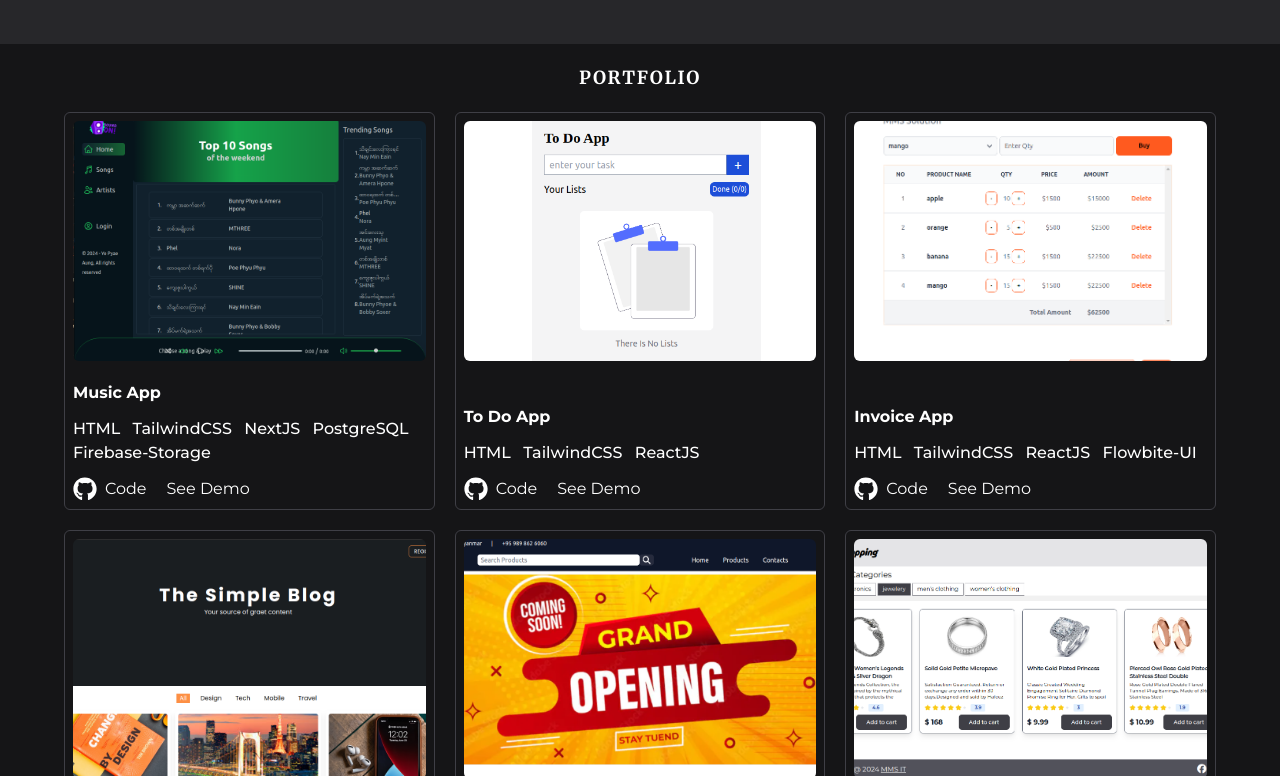
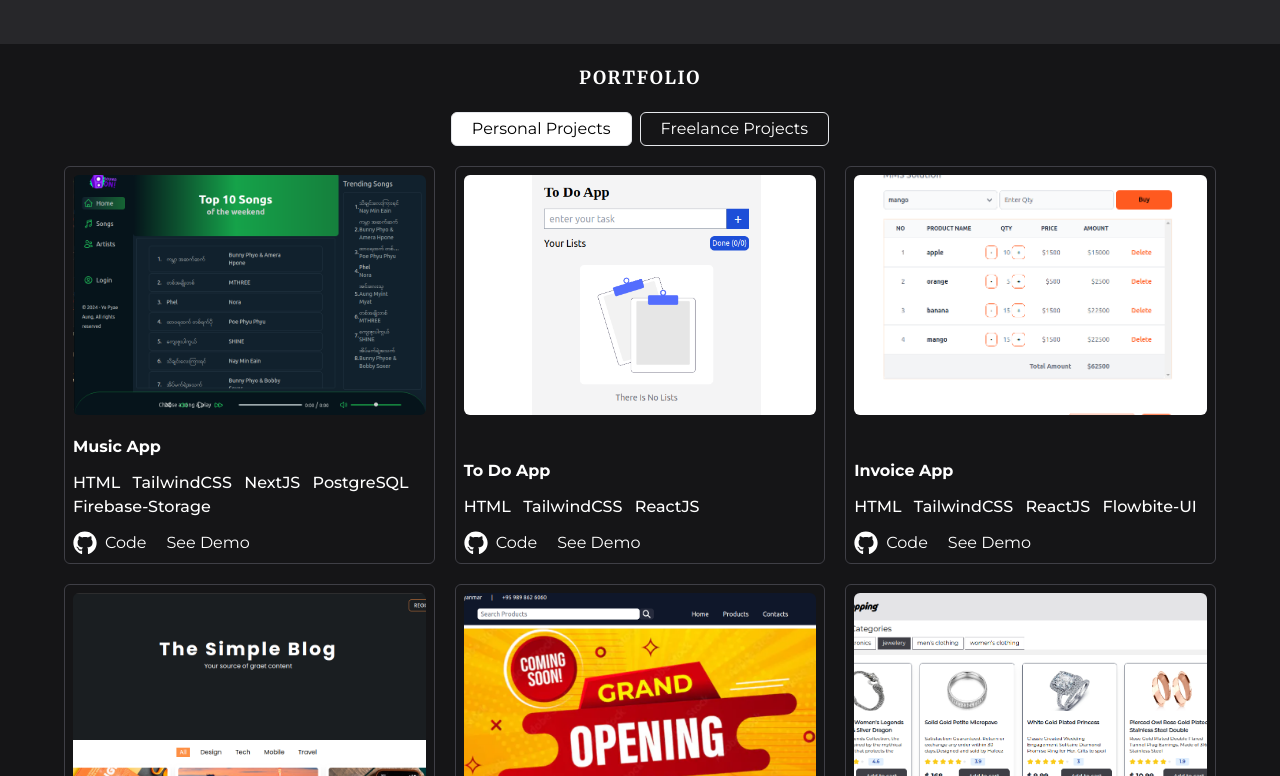
Before and after one commit to yepyaeaung13/my-portfolio, a React (Vite) app: page / in a window 1280 px wide. Shown: the part 1164-1940 px from the top of the page. Built offline with nearby package versions, Linux system fonts and the light colour scheme; the HTML template or start-up script is replaced by a standard one.

Commit message:
update projects

```diff
--- /dev/null
+++ b/src/components/FreelanceProject.jsx
@@ -0,0 +1,48 @@
+import React from "react";
+
+const FreelanceProject = ({ project }) => {
+  console.log(project);
+  return (
+    <div
+      data-aos="fade-up"
+      data-aos-duration="1000"
+      className="flex flex-col gap-5 p-2 border border-zinc-700 rounded-md"
+    >
+      <div className="flex justify-center">
+        <img
+          src={project.img}
+          className="w-full h-60 object-cover object-center rounded-md"
+        />
+      </div>
+      <div className="flex flex-col gap-3 mt-auto">
+        <h2 className="font-bold">{project.title}</h2>
+        <p className="font-medium word-spacing">{project.tech}</p>
+        <div className="flex gap-5">
+          <a
+            href={project.code}
+            target="_blank"
+            className="flex items-center gap-2 hover:underline"
+          >
+            <svg
+              xmlns="http://www.w3.org/2000/svg"
+              viewBox="0 0 496 512"
+              className="size-6"
+            >
+              {/*!Font Awesome Free 6.5.1 by @fontawesome - https://fontawesome.com License - https://fontawesome.com/license/free Copyright 2024 Fonticons, Inc.*/}
+              <path
+                d="M165.9 397.4c0 2-2.3 3.6-5.2 3.6-3.3 .3-5.6-1.3-5.6-3.6 0-2 2.3-3.6 5.2-3.6 3-.3 5.6 1.3 5.6 3.6zm-31.1-4.5c-.7 2 1.3 4.3 4.3 4.9 2.6 1 5.6 0 6.2-2s-1.3-4.3-4.3-5.2c-2.6-.7-5.5 .3-6.2 2.3zm44.2-1.7c-2.9 .7-4.9 2.6-4.6 4.9 .3 2 2.9 3.3 5.9 2.6 2.9-.7 4.9-2.6 4.6-4.6-.3-1.9-3-3.2-5.9-2.9zM244.8 8C106.1 8 0 113.3 0 252c0 110.9 69.8 205.8 169.5 239.2 12.8 2.3 17.3-5.6 17.3-12.1 0-6.2-.3-40.4-.3-61.4 0 0-70 15-84.7-29.8 0 0-11.4-29.1-27.8-36.6 0 0-22.9-15.7 1.6-15.4 0 0 24.9 2 38.6 25.8 21.9 38.6 58.6 27.5 72.9 20.9 2.3-16 8.8-27.1 16-33.7-55.9-6.2-112.3-14.3-112.3-110.5 0-27.5 7.6-41.3 23.6-58.9-2.6-6.5-11.1-33.3 2.6-67.9 20.9-6.5 69 27 69 27 20-5.6 41.5-8.5 62.8-8.5s42.8 2.9 62.8 8.5c0 0 48.1-33.6 69-27 13.7 34.7 5.2 61.4 2.6 67.9 16 17.7 25.8 31.5 25.8 58.9 0 96.5-58.9 104.2-114.8 110.5 9.2 7.9 17 22.9 17 46.4 0 33.7-.3 75.4-.3 83.6 0 6.5 4.6 14.4 17.3 12.1C428.2 457.8 496 362.9 496 252 496 113.3 383.5 8 244.8 8zM97.2 352.9c-1.3 1-1 3.3 .7 5.2 1.6 1.6 3.9 2.3 5.2 1 1.3-1 1-3.3-.7-5.2-1.6-1.6-3.9-2.3-5.2-1zm-10.8-8.1c-.7 1.3 .3 2.9 2.3 3.9 1.6 1 3.6 .7 4.3-.7 .7-1.3-.3-2.9-2.3-3.9-2-.6-3.6-.3-4.3 .7zm32.4 35.6c-1.6 1.3-1 4.3 1.3 6.2 2.3 2.3 5.2 2.6 6.5 1 1.3-1.3 .7-4.3-1.3-6.2-2.2-2.3-5.2-2.6-6.5-1zm-11.4-14.7c-1.6 1-1.6 3.6 0 5.9 1.6 2.3 4.3 3.3 5.6 2.3 1.6-1.3 1.6-3.9 0-6.2-1.4-2.3-4-3.3-5.6-2z"
+                fill="#ffffff"
+              />
+            </svg>
+            <span className="">Code</span>
+          </a>
+          <a href={project.url} className="hover:underline" target="_blank">
+            Go Site
+          </a>
+        </div>
+      </div>
+    </div>
+  );
+};
+
+export default FreelanceProject;
--- a/src/components/Portfolio.jsx
+++ b/src/components/Portfolio.jsx
@@ -5,9 +5,12 @@
 import blogPhoto from "/blog.png";
 import eShopPhoto from "/e-shop.png";
 import shoppingPhoto from "/shoppingcart.png";
+import ip from "/ip.png";
 import Container from "./Container";
+import FreelanceProject from "./FreelanceProject";
 
 const Portfolio = () => {
+  const [active, setActive] = useState(true);
   const [projects, setProjects] = useState([
     {
       id: Date.now(),
@@ -80,6 +83,25 @@
       img: "/hotel-cover.jpg",
     },
   ]);
+  const [freelanceProjects, setFreelanceProjects] = useState([
+    {
+      id: Date.now(),
+      title: "Intelligence Power Co.Ltd",
+      description:
+        "Features - create Account, login account, password validation, add songs to playlist and liked, delete songs from playlist and liked, listen songs",
+      tech: "HTML TailwindCSS JS PHP MySQL",
+      code: "https://github.com/yepyaeaung13/ip-php",
+      url: "https://www.intelligencepower.net",
+      img: "ip.png",
+    },
+  ]);
+
+  const activeHandler = () => {
+    setActive(true);
+  };
+  const inactiveHandler = () => {
+    setActive(false);
+  };
   return (
     <Container>
       <div
@@ -89,10 +111,48 @@
         <h1 className="text-center font-bold text-lg tracking-widest font-serif">
           PORTFOLIO
         </h1>
-        <div className="grid md:grid-cols-3 grid-cols-1 gap-5">
-          {projects.map((project, idx) => {
-            return <ProjectCard project={project} key={idx} />;
-          })}
+
+        <div className="flex flex-col gap-5">
+          <nav className="w-full flex justify-center gap-2">
+            <button
+              onClick={activeHandler}
+              className={`px-5 py-1 border rounded-md hover:bg-white hover:text-black duration-150 ${
+                active ? "bg-white text-black" : ""
+              }`}
+            >
+              Personal Projects
+            </button>
+            <button
+              onClick={inactiveHandler}
+              className={`px-5 py-1 border rounded-md hover:bg-white hover:text-black duration-150 ${
+                !active ? "bg-white text-black" : ""
+              }`}
+            >
+              Freelance Projects
+            </button>
+          </nav>
+          <div
+            className={`grid md:grid-cols-3 grid-cols-1 gap-5 ${
+              active ? "block" : "hidden"
+            }`}
+          >
+            {projects.map((project, idx) => {
+              return <ProjectCard project={project} key={idx} />;
+            })}
+          </div>
+          <div>
+            <div
+              className={`grid md:grid-cols-3 grid-cols-1 gap-5 ${
+                !active ? "" : "hidden"
+              }`}
+            >
+              {freelanceProjects.map((freelanceProject, idx) => {
+                return (
+                  <FreelanceProject project={freelanceProject} key={idx} />
+                );
+              })}
+            </div>
+          </div>
         </div>
       </div>
     </Container>
```
Also changed, not shown: public/ip.png (added), 6 other files (tests, documents, lock files or other folders).
